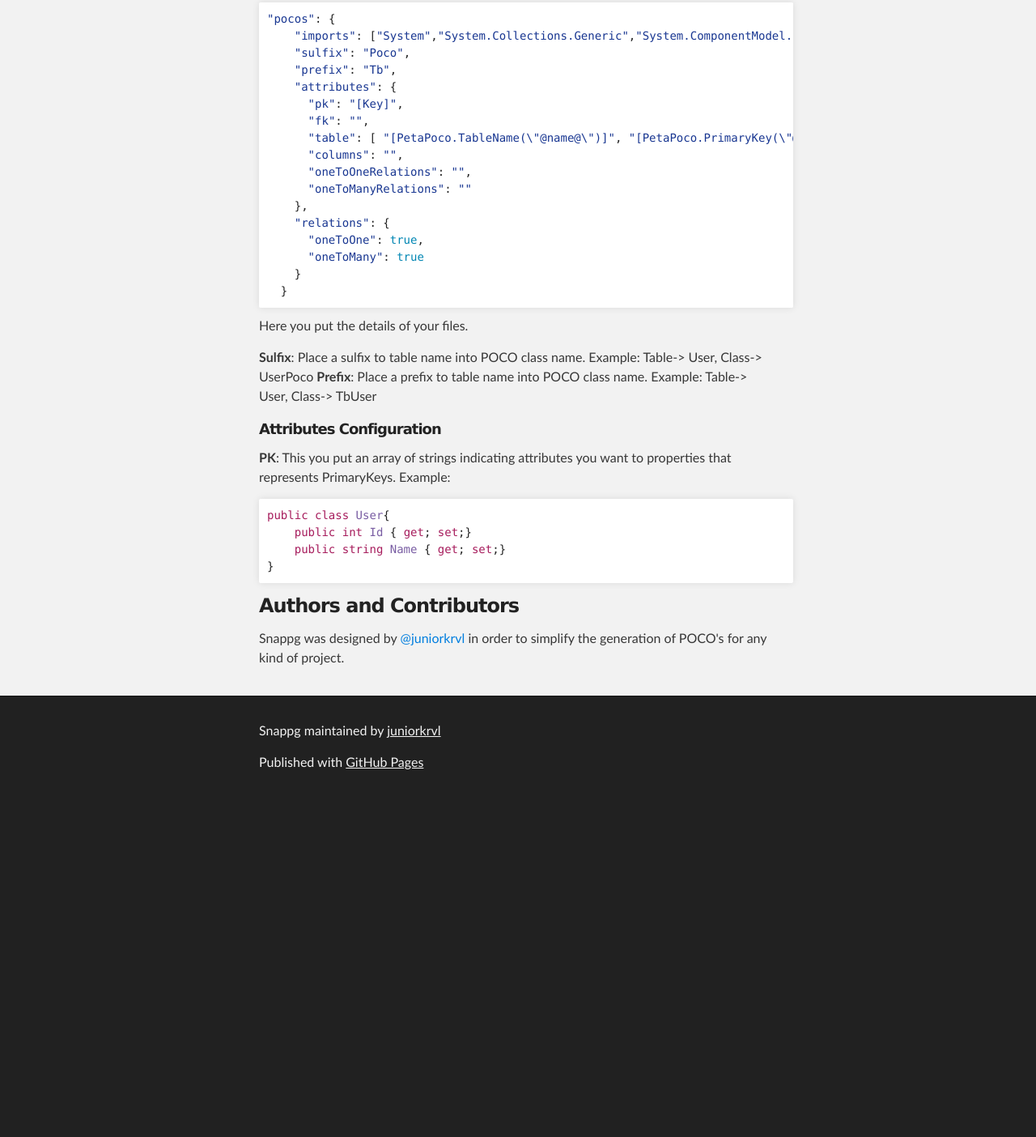
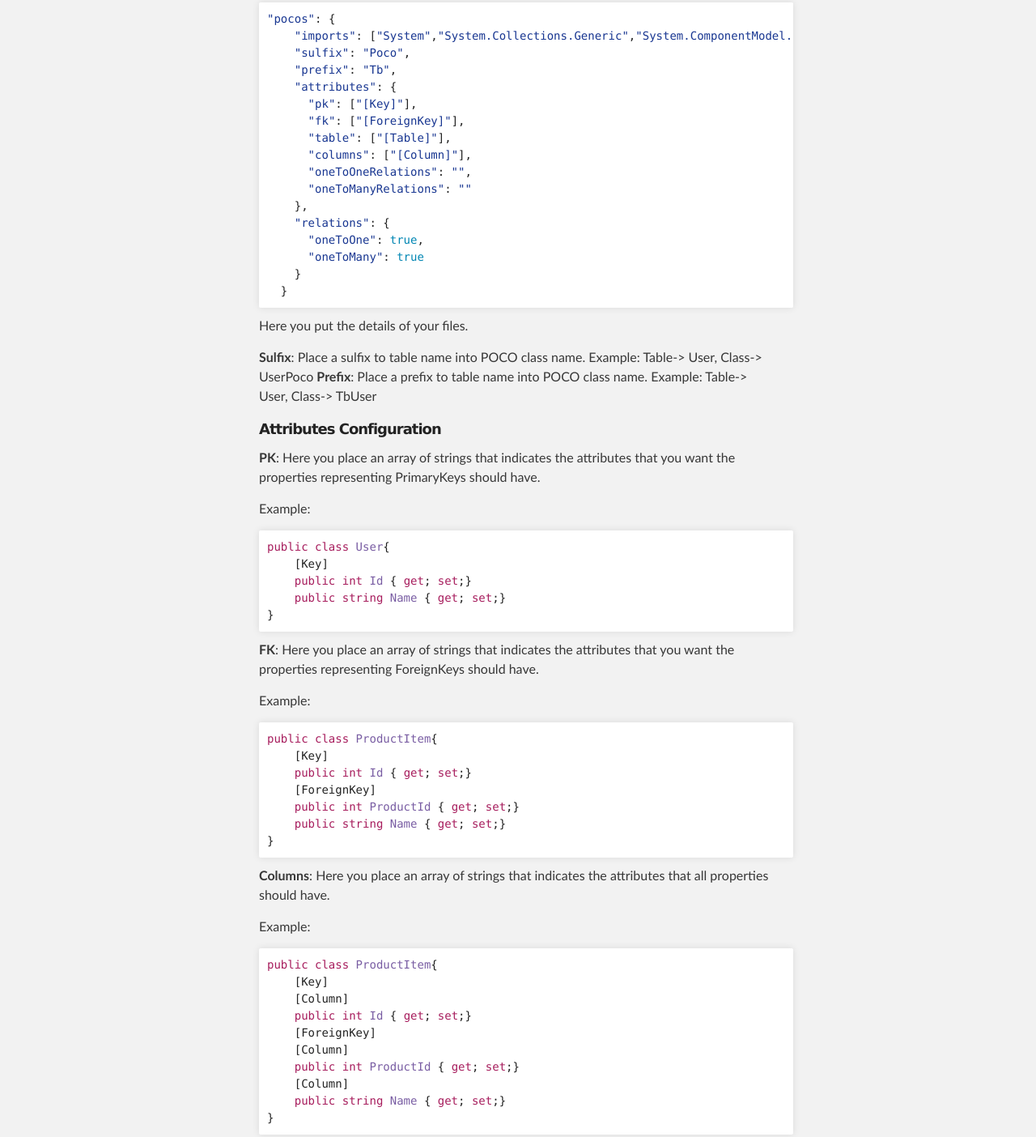
Before and after one commit to juniorkrvl/snappg, a plain HTML site: page index.html in a window 1280 px wide. Shown: the part 2835-4239 px from the top of the page at 81% size. Before the commit the page ends 3823 px from the top, so only its background shows below. Drawn offline with Linux system fonts and the light colour scheme.

```diff
--- a/index.html
+++ b/index.html
@@ -157,10 +157,10 @@
     <span class="pl-s"><span class="pl-pds">"</span>sulfix<span class="pl-pds">"</span></span>: <span class="pl-s"><span class="pl-pds">"</span>Poco<span class="pl-pds">"</span></span>,
     <span class="pl-s"><span class="pl-pds">"</span>prefix<span class="pl-pds">"</span></span>: <span class="pl-s"><span class="pl-pds">"</span>Tb<span class="pl-pds">"</span></span>,
     <span class="pl-s"><span class="pl-pds">"</span>attributes<span class="pl-pds">"</span></span>: {
-      <span class="pl-s"><span class="pl-pds">"</span>pk<span class="pl-pds">"</span></span>: <span class="pl-s"><span class="pl-pds">"</span>[Key]<span class="pl-pds">"</span></span>,
-      <span class="pl-s"><span class="pl-pds">"</span>fk<span class="pl-pds">"</span></span>: <span class="pl-s"><span class="pl-pds">"</span><span class="pl-pds">"</span></span>,
-      <span class="pl-s"><span class="pl-pds">"</span>table<span class="pl-pds">"</span></span>: [ <span class="pl-s"><span class="pl-pds">"</span>[PetaPoco.TableName(<span class="pl-cce">\"</span>@name@<span class="pl-cce">\"</span>)]<span class="pl-pds">"</span></span>, <span class="pl-s"><span class="pl-pds">"</span>[PetaPoco.PrimaryKey(<span class="pl-cce">\"</span>@pkcolumns@<span class="pl-cce">\"</span>)]<span class="pl-pds">"</span></span> ],
-      <span class="pl-s"><span class="pl-pds">"</span>columns<span class="pl-pds">"</span></span>: <span class="pl-s"><span class="pl-pds">"</span><span class="pl-pds">"</span></span>,
+      <span class="pl-s"><span class="pl-pds">"</span>pk<span class="pl-pds">"</span></span>: [<span class="pl-s"><span class="pl-pds">"</span>[Key]<span class="pl-pds">"</span></span>],
+      <span class="pl-s"><span class="pl-pds">"</span>fk<span class="pl-pds">"</span></span>: [<span class="pl-s"><span class="pl-pds">"</span>[ForeignKey]<span class="pl-pds">"</span></span>],
+      <span class="pl-s"><span class="pl-pds">"</span>table<span class="pl-pds">"</span></span>: [<span class="pl-s"><span class="pl-pds">"</span>[Table]<span class="pl-pds">"</span></span>],
+      <span class="pl-s"><span class="pl-pds">"</span>columns<span class="pl-pds">"</span></span>: [<span class="pl-s"><span class="pl-pds">"</span>[Column]<span class="pl-pds">"</span></span>],
       <span class="pl-s"><span class="pl-pds">"</span>oneToOneRelations<span class="pl-pds">"</span></span>: <span class="pl-s"><span class="pl-pds">"</span><span class="pl-pds">"</span></span>,
       <span class="pl-s"><span class="pl-pds">"</span>oneToManyRelations<span class="pl-pds">"</span></span>: <span class="pl-s"><span class="pl-pds">"</span><span class="pl-pds">"</span></span>
     },
@@ -178,11 +178,40 @@
 <h5>
 <a id="attributes-configuration" class="anchor" href="#attributes-configuration" aria-hidden="true"><span class="octicon octicon-link"></span></a>Attributes Configuration</h5>
 
-<p><strong>PK</strong>: This you put an array of strings indicating attributes you want to properties that represents PrimaryKeys.
-Example:</p>
+<p><strong>PK</strong>: Here you place an array of strings that indicates the attributes that you want the properties representing PrimaryKeys should have.</p>
+
+<p>Example:</p>
 
 <div class="highlight highlight-source-cs"><pre><span class="pl-k">public</span> <span class="pl-k">class</span> <span class="pl-en">User</span>{
+    [Key]
     <span class="pl-k">public</span> <span class="pl-k">int</span> <span class="pl-en">Id</span> { <span class="pl-k">get</span>; <span class="pl-k">set</span>;}
+    <span class="pl-k">public</span> <span class="pl-k">string</span> <span class="pl-en">Name</span> { <span class="pl-k">get</span>; <span class="pl-k">set</span>;}
+}</pre></div>
+
+<p><strong>FK</strong>: Here you place an array of strings that indicates the attributes that you want the properties representing ForeignKeys should have.</p>
+
+<p>Example:</p>
+
+<div class="highlight highlight-source-cs"><pre><span class="pl-k">public</span> <span class="pl-k">class</span> <span class="pl-en">ProductItem</span>{
+    [Key]
+    <span class="pl-k">public</span> <span class="pl-k">int</span> <span class="pl-en">Id</span> { <span class="pl-k">get</span>; <span class="pl-k">set</span>;}
+    [ForeignKey]
+    <span class="pl-k">public</span> <span class="pl-k">int</span> <span class="pl-en">ProductId</span> { <span class="pl-k">get</span>; <span class="pl-k">set</span>;}
+    <span class="pl-k">public</span> <span class="pl-k">string</span> <span class="pl-en">Name</span> { <span class="pl-k">get</span>; <span class="pl-k">set</span>;}
+}</pre></div>
+
+<p><strong>Columns</strong>: Here you place an array of strings that indicates the attributes that all properties should have.</p>
+
+<p>Example:</p>
+
+<div class="highlight highlight-source-cs"><pre><span class="pl-k">public</span> <span class="pl-k">class</span> <span class="pl-en">ProductItem</span>{
+    [Key]
+    [Column]
+    <span class="pl-k">public</span> <span class="pl-k">int</span> <span class="pl-en">Id</span> { <span class="pl-k">get</span>; <span class="pl-k">set</span>;}
+    [ForeignKey]
+    [Column]
+    <span class="pl-k">public</span> <span class="pl-k">int</span> <span class="pl-en">ProductId</span> { <span class="pl-k">get</span>; <span class="pl-k">set</span>;}
+    [Column]
     <span class="pl-k">public</span> <span class="pl-k">string</span> <span class="pl-en">Name</span> { <span class="pl-k">get</span>; <span class="pl-k">set</span>;}
 }</pre></div>
 
```
Also changed, not shown: params.json (+1 -1 lines).
